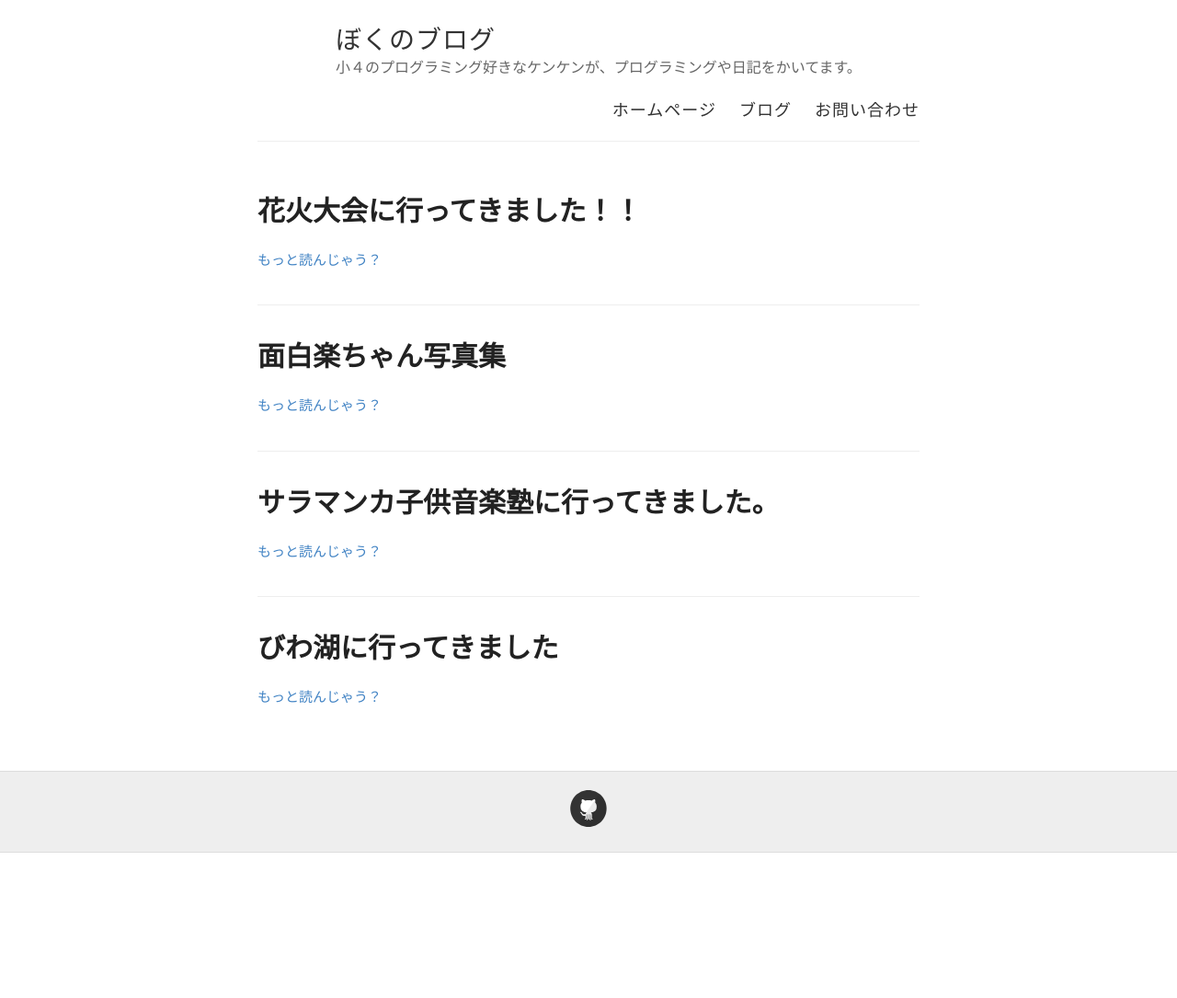
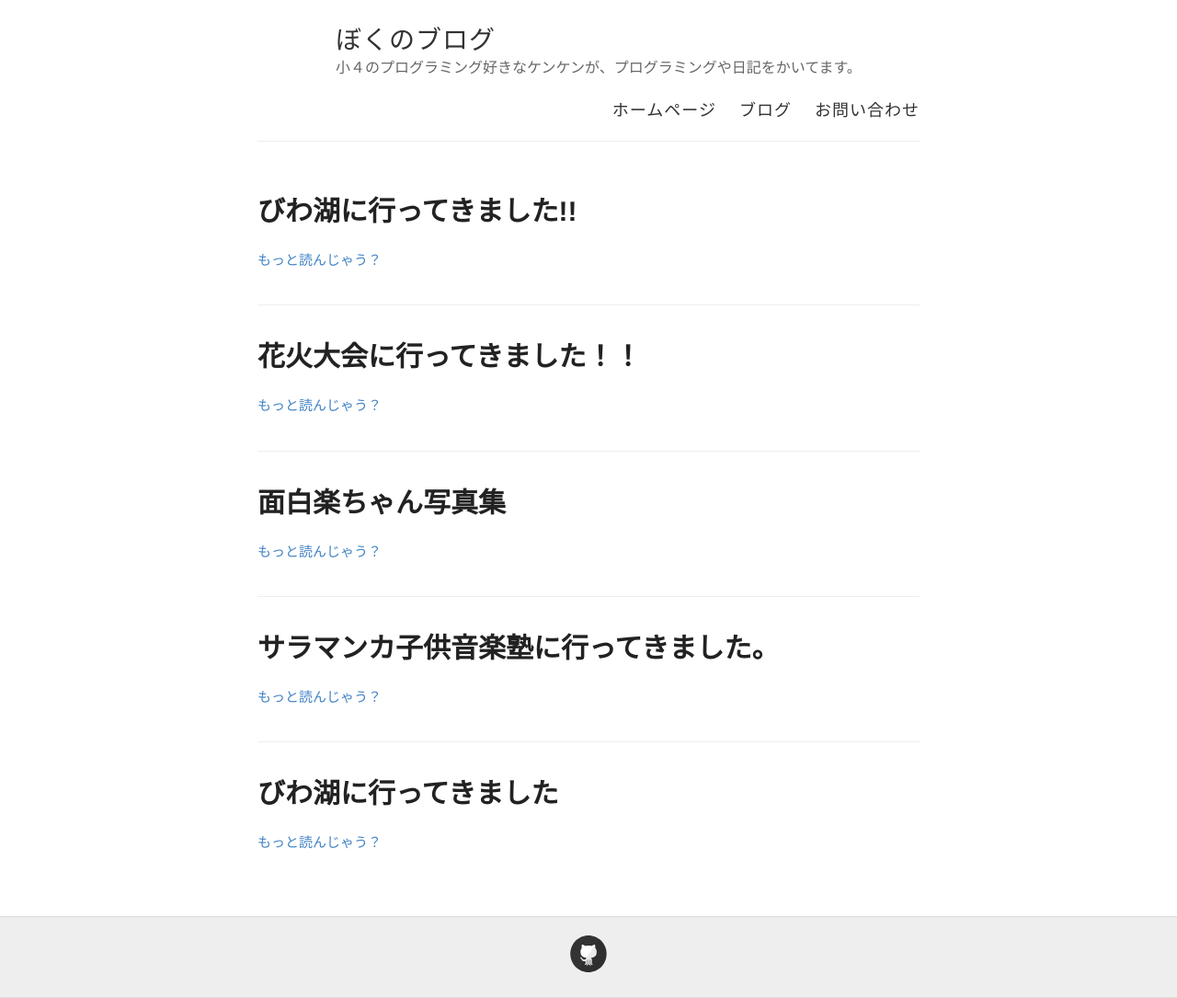
Before and after one commit to hakase-kenken/blog, a Jekyll site: the page built from index.html, in a window 1280 px wide. Shown: the whole page at 92% size. Built offline with Jekyll 4.4.1, drawn with Linux system fonts in a browser that asks for light colours; before the commit the page ends 927 px from its top, so only the background shows below that; part of the change alters nothing that is shown.

Commit message:
ブログ新規作成

```diff
--- a/_config.yml
+++ b/_config.yml
@@ -8,7 +8,7 @@ footer-links:
   email:
   facebook:
   flickr:
-  github: hakase-kenken/blog
+  github: hakase-kenken/hakase-kenken.github.io
   instagram:
   linkedin:
   pinterest:
--- /dev/null
+++ b/_posts/2020-09-05-0005.md
@@ -0,0 +1,15 @@
+---
+layout: post
+title: びわ湖に行ってきました!!
+category: travel
+---
+
+![弁当箱](https://lh3.googleusercontent.com/lDJkjpLPaB3LsHH4u2qpgGaM1HkO-QcL-Toe25e2b-OCri4FossaKmttKD7iu28N2vC40IOQhqOkP4qACHZoYiaxMwZO33xHHjzGkD3uAjanGruHNwUt7qMFiuejh-qbdCGx2In_aQ=w2400)
+今日、９枚のお弁当箱を使って、富士山を作りました！！！
+こんな感じの富士山の等高線入りの地図を使って(しましま😆)
+![富士山等高線](https://lh3.googleusercontent.com/R7uir_mICqk6Jy5SLlZ6DjwCvGhjwx9v_K3A9LMCO9G5V9UhuTMmZ0rtjdGRC8VNN3YK0k_xvcoVz-MgZ9FnkZ8U9O6Oet_dFup-k44TPYcgcDv0y4oY6doaNd86jnCLvNh9bku42w=w2400)
+お弁当に等高線をうつして作ったけど、
+![お弁当の蓋](https://lh3.googleusercontent.com/pmnbpxxSSF6-IWLgIA4VyA-_ozwxpG6PFx8dF-cDBKB-m-LbUOBhYlNsyE5GDihE4-5YsGksbF-yEIzlaH87B91SVa5ZTZ9kdJMb_yNauMGVk6Xucd77sUaD4SRdF-K7QdNgPQ5ZHg=w2400)
+想像よりものすごい立体感！！
+
+他の山もやってみたいなー！
```
